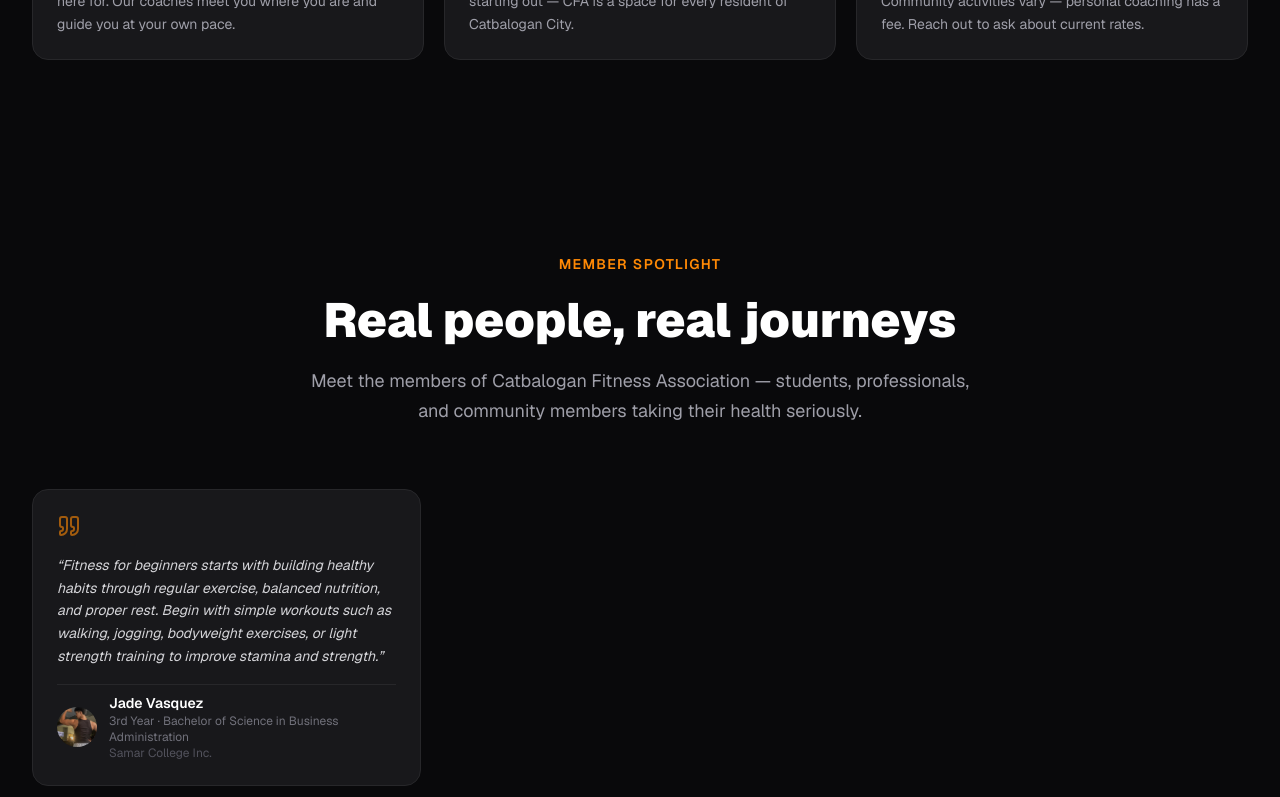
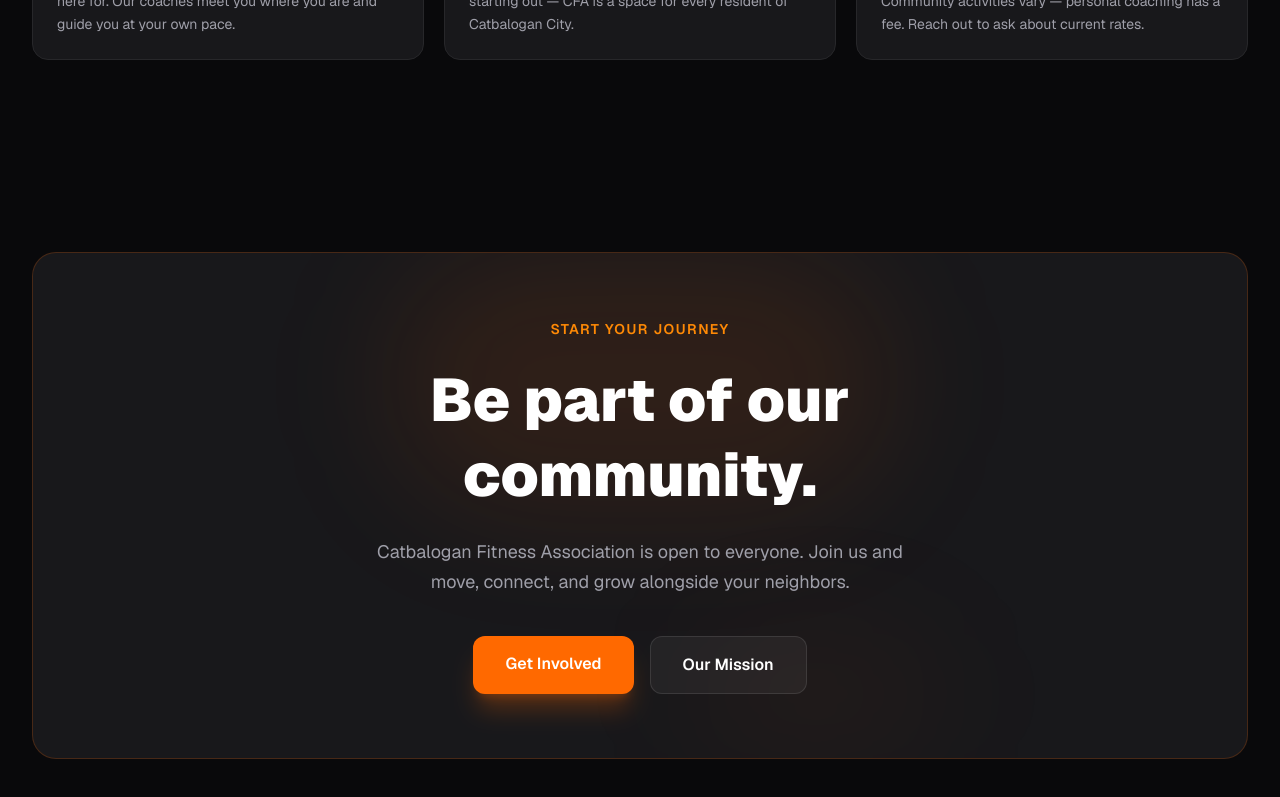
Before and after one commit to ZapChainDev/CatbaOrg, a Next.js app: page / in a window 1280 px wide. Shown: the part 2000-2797 px from the top of the page. Built offline with nearby package versions, Linux system fonts and the light colour scheme.

Commit message:
Move Jade to coaches page; remove from homepage

```diff
--- a/src/app/coaches/page.tsx
+++ b/src/app/coaches/page.tsx
@@ -1,7 +1,8 @@
 import type { Metadata } from "next";
+import Image from "next/image";
 import AnimatedSection from "@/components/AnimatedSection";
 import CoachCarousel from "@/components/CoachCard";
-import { coaches } from "@/lib/data";
+import { coaches, members } from "@/lib/data";
 
 export const metadata: Metadata = {
   title: "Our Coaches",
@@ -95,12 +96,7 @@
                 initials: "CJ",
                 color: "from-green-500 to-teal-600",
               },
-              {
-                name: "Jade Vasquez",
-                role: "Team Member",
-                initials: "JV",
-                color: "from-purple-500 to-violet-600",
-              },
+
               {
                 name: "John Mark Papelirin",
                 role: "Coach",
@@ -126,6 +122,41 @@
                 </div>
               </AnimatedSection>
             ))}
+          </div>
+
+          {/* Community Members */}
+          <div className="mt-12">
+            <AnimatedSection className="mb-6">
+              <span className="inline-block text-orange-400 text-sm font-semibold uppercase tracking-widest mb-3">
+                Community Members
+              </span>
+              <h2 className="text-2xl font-black text-white">Our members</h2>
+            </AnimatedSection>
+            <div className="grid grid-cols-1 sm:grid-cols-2 gap-5 max-w-2xl">
+              {members.map((member, i) => (
+                <AnimatedSection key={member.id} delay={i * 0.1}>
+                  <div className="flex items-center gap-4 bg-zinc-900 border border-zinc-800 rounded-2xl p-5">
+                    <div className="w-12 h-12 rounded-xl overflow-hidden shrink-0 relative">
+                      <Image
+                        src={member.image}
+                        alt={member.name}
+                        fill
+                        className="object-cover"
+                      />
+                    </div>
+                    <div>
+                      <p className="text-white font-bold text-sm">
+                        {member.name}
+                      </p>
+                      <p className="text-zinc-500 text-xs">
+                        {member.year} · {member.course}
+                      </p>
+                      <p className="text-zinc-600 text-xs">{member.school}</p>
+                    </div>
+                  </div>
+                </AnimatedSection>
+              ))}
+            </div>
           </div>
         </div>
       </section>
@@ -159,7 +190,7 @@
             <AnimatedSection direction="right">
               <div className="grid grid-cols-2 gap-4">
                 {[
-                  { value: "3", label: "Coaches" },
+                  { value: "4", label: "Coaches" },
                   { value: "2026", label: "Year Founded" },
                 ].map((stat) => (
                   <div
--- a/src/app/page.tsx
+++ b/src/app/page.tsx
@@ -1,11 +1,9 @@
 import type { Metadata } from "next";
-import Image from "next/image";
 import Link from "next/link";
-import { BookOpen, Users, Target, Zap, Quote } from "lucide-react";
+import { BookOpen, Users, Target, Zap } from "lucide-react";
 import Hero from "@/components/Hero";
 import AnimatedSection from "@/components/AnimatedSection";
 import SectionHeader from "@/components/SectionHeader";
-import { members } from "@/lib/data";
 
 export const metadata: Metadata = {
   title: {
@@ -141,59 +139,6 @@
         </div>
       </section>
 
-      {/* Member Spotlights Section */}
-      <section className="py-24 bg-zinc-950">
-        <div className="max-w-7xl mx-auto px-4 sm:px-6 lg:px-8">
-          <AnimatedSection className="mb-16">
-            <SectionHeader
-              badge="Member Spotlight"
-              title="Real people, real journeys"
-              subtitle="Meet the members of Catbalogan Fitness Association — students, professionals, and community members taking their health seriously."
-            />
-          </AnimatedSection>
-
-          <div className="grid grid-cols-1 md:grid-cols-2 lg:grid-cols-3 gap-6">
-            {members.map((member, i) => (
-              <AnimatedSection key={member.id} delay={i * 0.1}>
-                <div className="bg-zinc-900 border border-zinc-800 hover:border-orange-500/30 rounded-2xl p-6 flex flex-col gap-4 transition-all duration-300 hover:shadow-lg hover:shadow-orange-500/5 h-full">
-                  <Quote className="w-6 h-6 text-orange-400 opacity-60" />
-                  <p className="text-zinc-300 text-sm leading-relaxed flex-1 italic">
-                    &ldquo;{member.quote}&rdquo;
-                  </p>
-                  <div className="flex items-center gap-3 pt-2 border-t border-zinc-800">
-                    {member.image ? (
-                      <div className="w-10 h-10 rounded-full overflow-hidden shrink-0 relative">
-                        <Image
-                          src={member.image}
-                          alt={member.name}
-                          fill
-                          className="object-cover"
-                        />
-                      </div>
-                    ) : (
-                      <div
-                        className={`w-10 h-10 rounded-full bg-gradient-to-br ${member.color} flex items-center justify-center text-white font-bold text-sm shrink-0`}
-                      >
-                        {member.initials}
-                      </div>
-                    )}
-                    <div>
-                      <p className="text-white font-semibold text-sm">
-                        {member.name}
-                      </p>
-                      <p className="text-zinc-500 text-xs">
-                        {member.year} · {member.course}
-                      </p>
-                      <p className="text-zinc-600 text-xs">{member.school}</p>
-                    </div>
-                  </div>
-                </div>
-              </AnimatedSection>
-            ))}
-          </div>
-        </div>
-      </section>
-
       {/* CTA Banner */}
       <section className="py-24 bg-zinc-950">
         <div className="max-w-7xl mx-auto px-4 sm:px-6 lg:px-8">
```
